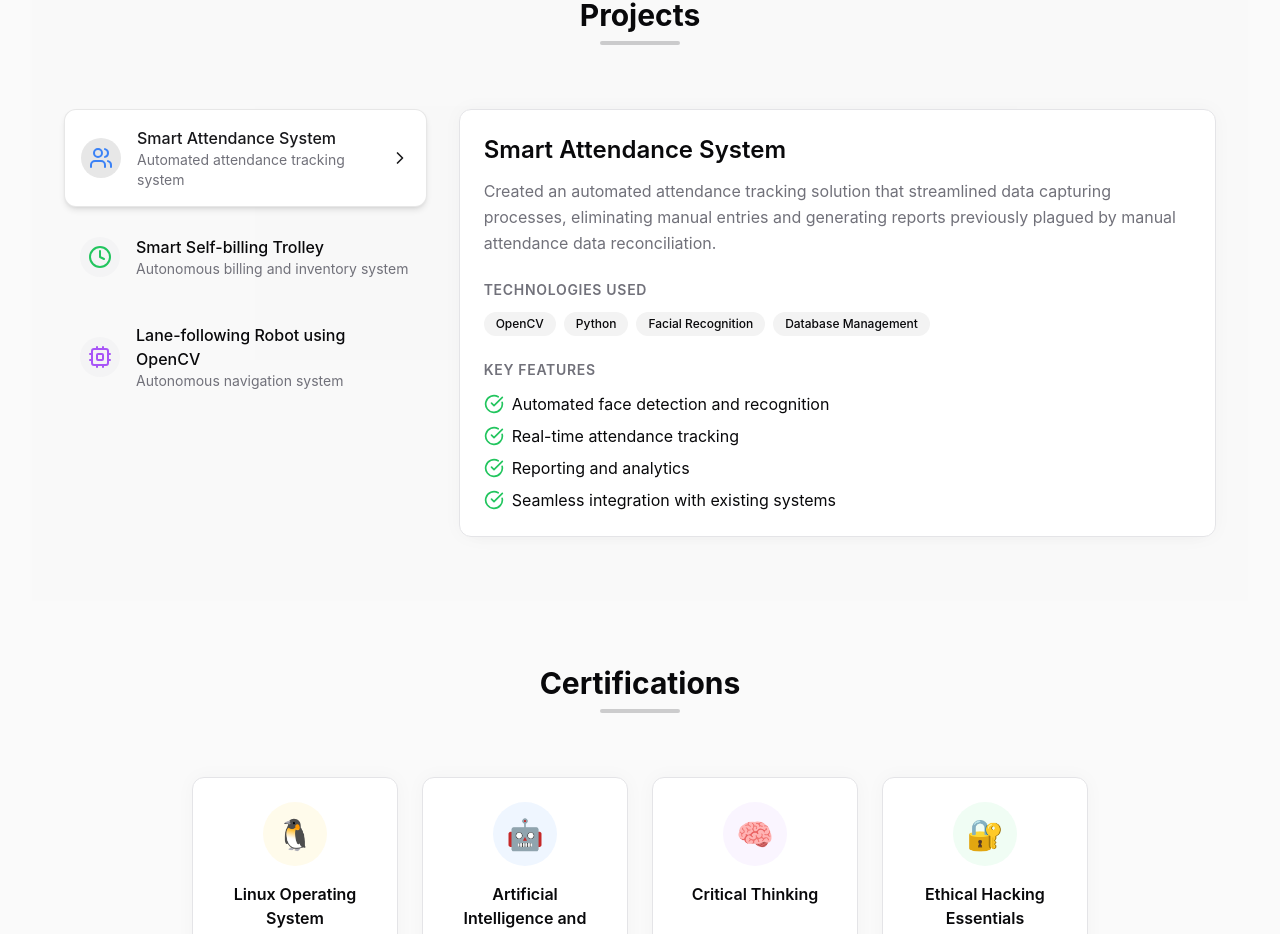
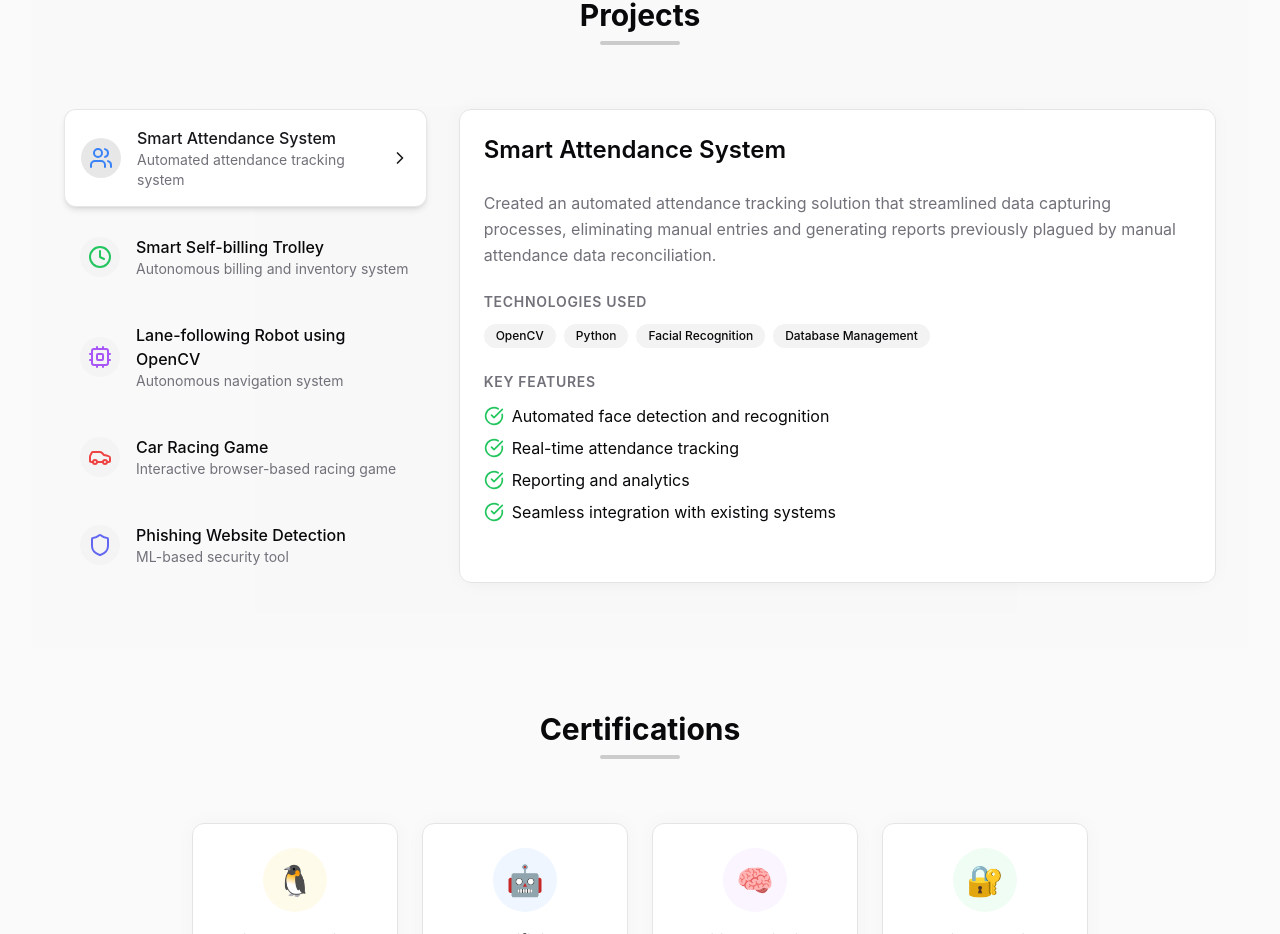
Before and after one commit to Prajwalhr02/python-portfolio-fusion, a React (Vite) app: page / in a window 1280 px wide. Shown: the part 3451-4385 px from the top of the page. Built offline with nearby package versions, Linux system fonts and the light colour scheme.

Commit message:
Add new project repositories
Adds two new project repositories: car game and phishing website detection.

```diff
--- a/src/components/Projects.tsx
+++ b/src/components/Projects.tsx
@@ -1,8 +1,9 @@
 
 import React, { useState } from 'react';
-import { CheckCircle, ChevronRight, Users, Clock, Cpu } from 'lucide-react';
+import { CheckCircle, ChevronRight, Users, Clock, Cpu, Github, Car, Shield } from 'lucide-react';
 import AnimatedCard from './AnimatedCard';
 import { cn } from '@/lib/utils';
+import { Button } from '@/components/ui/button';
 
 interface Project {
   id: number;
@@ -12,6 +13,7 @@ interface Project {
   techStack: string[];
   keyFeatures: string[];
   icon: React.ReactNode;
+  githubUrl?: string;
 }
 
 const Projects: React.FC = () => {
@@ -59,6 +61,36 @@ const Projects: React.FC = () => {
         "Computer vision processing"
       ],
       icon: <Cpu className="w-6 h-6 text-purple-500" />
+    },
+    {
+      id: 4,
+      title: "Car Racing Game",
+      shortDescription: "Interactive browser-based racing game",
+      fullDescription: "Developed an engaging car racing game with intuitive controls and challenging gameplay. Features include obstacle avoidance, speed boosts, and multiple difficulty levels to provide an immersive gaming experience.",
+      techStack: ["JavaScript", "HTML5 Canvas", "CSS3", "Game Physics", "Audio API"],
+      keyFeatures: [
+        "Responsive controls for seamless gameplay",
+        "Progressive difficulty levels",
+        "Real-time collision detection",
+        "Score tracking and leaderboard"
+      ],
+      icon: <Car className="w-6 h-6 text-red-500" />,
+      githubUrl: "https://github.com/yourusername/car-racing-game"
+    },
+    {
+      id: 5,
+      title: "Phishing Website Detection",
+      shortDescription: "ML-based security tool",
+      fullDescription: "Created a machine learning-powered solution that analyzes websites to detect potential phishing attempts. The system evaluates multiple parameters including URL structure, domain age, and content similarities to determine the likelihood of a website being fraudulent.",
+      techStack: ["Python", "Machine Learning", "Natural Language Processing", "Web Scraping", "Data Analysis"],
+      keyFeatures: [
+        "Real-time website analysis",
+        "Multi-factor detection algorithm",
+        "Browser extension integration",
+        "Regular model updates for emerging threats"
+      ],
+      icon: <Shield className="w-6 h-6 text-indigo-500" />,
+      githubUrl: "https://github.com/yourusername/phishing-detection"
     }
   ];
 
@@ -116,12 +148,19 @@ const Projects: React.FC = () => {
                   .filter(project => project.id === activeProject)
                   .map(project => (
                     <div key={project.id} className="space-y-6">
-                      <div>
+                      <div className="flex items-center justify-between">
                         <h3 className="text-2xl font-semibold">{project.title}</h3>
-                        <p className="mt-3 text-muted-foreground leading-relaxed">
-                          {project.fullDescription}
-                        </p>
+                        {project.githubUrl && (
+                          <Button variant="outline" size="sm" className="gap-2" onClick={() => window.open(project.githubUrl, '_blank')}>
+                            <Github size={16} />
+                            View on GitHub
+                          </Button>
+                        )}
                       </div>
+
+                      <p className="mt-3 text-muted-foreground leading-relaxed">
+                        {project.fullDescription}
+                      </p>
 
                       <div>
                         <h4 className="text-sm font-semibold uppercase tracking-wider text-muted-foreground mb-3">
```
